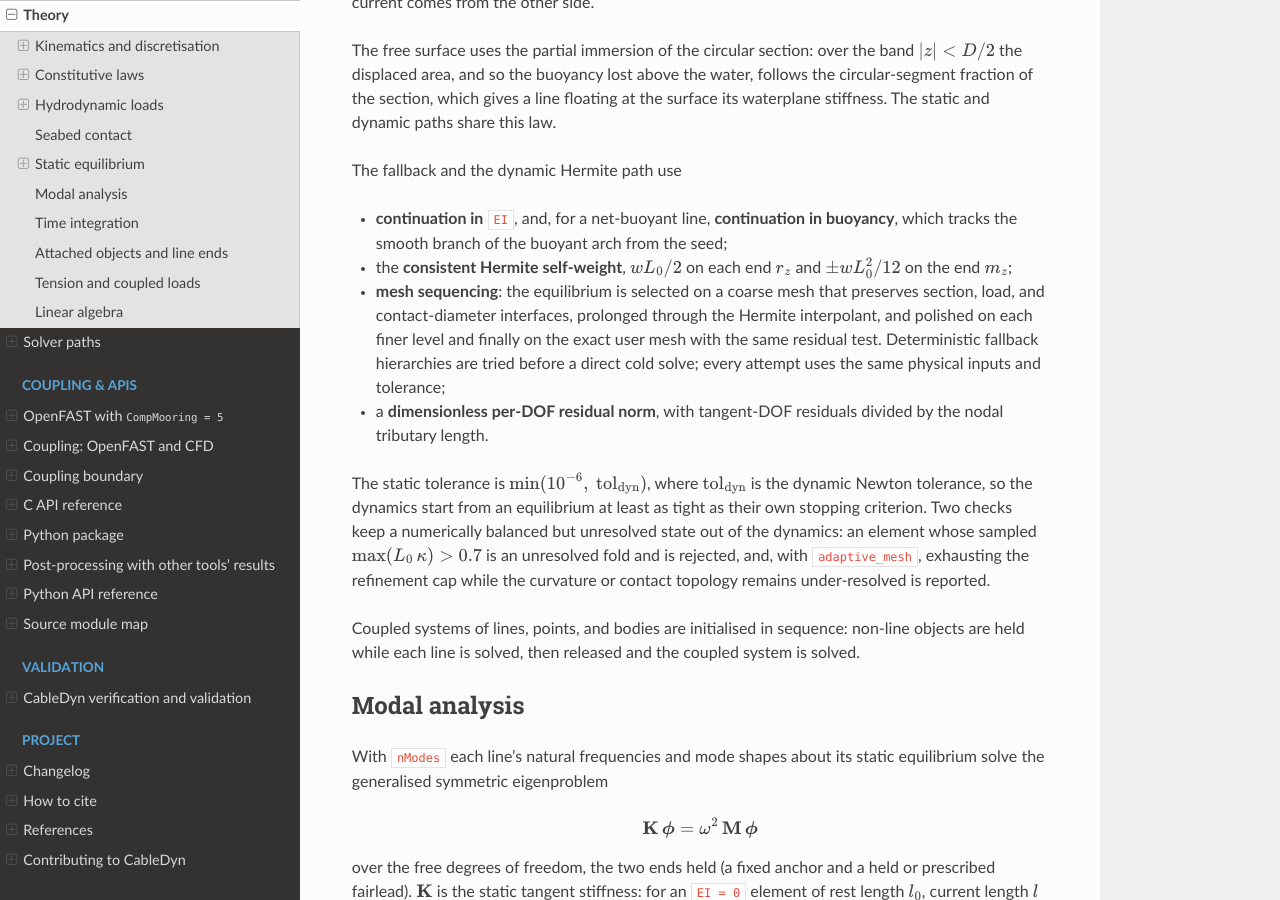
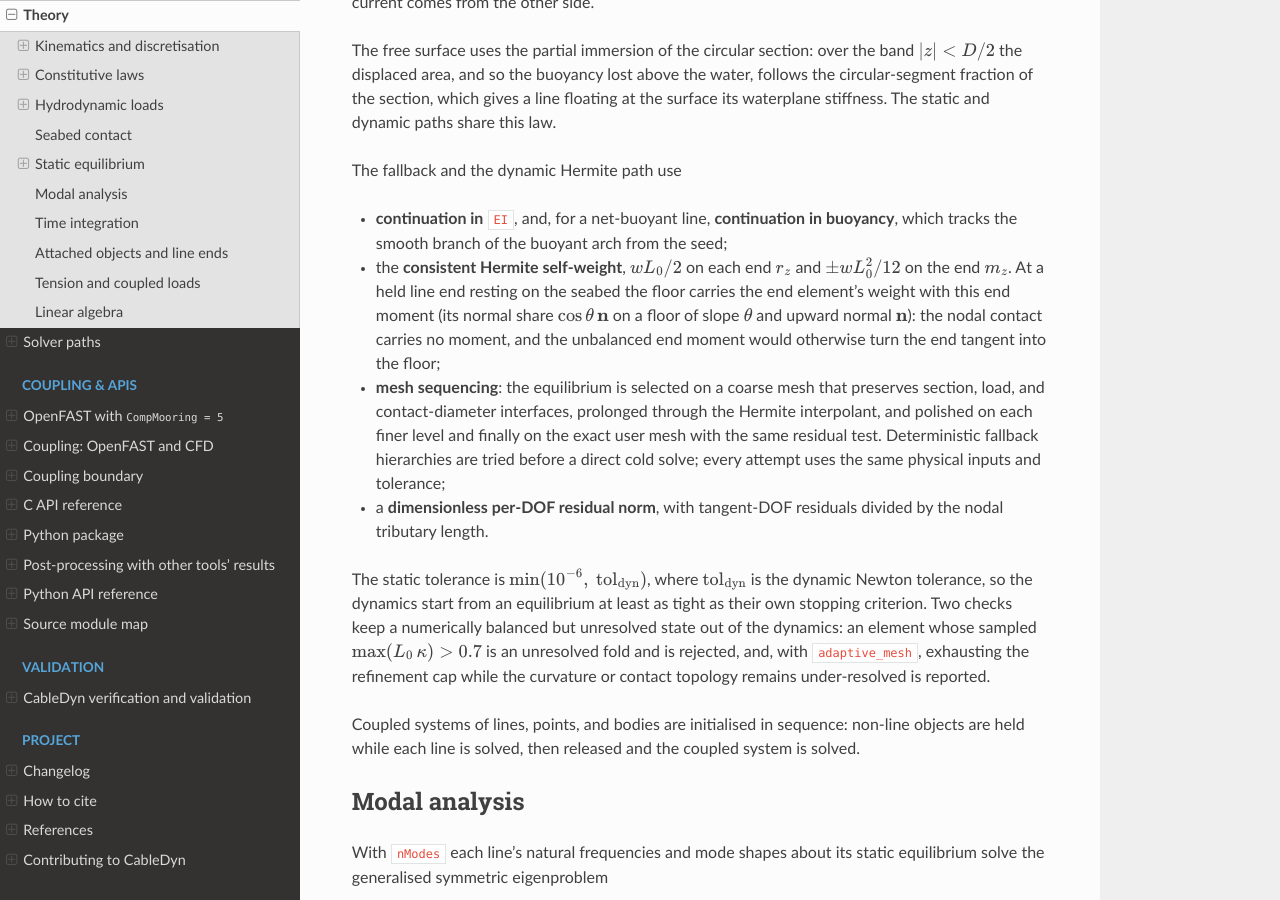
Before and after one commit to SMI-Lab-Inha/CableDyn, a Sphinx documentation site: the page built from doc/theory.rst, in a window 1280 px wide and 900 px high, scrolled down 19291 px. Built offline with Sphinx 7.4.7 and the Read the Docs theme 3.1.0, drawn with Linux system fonts in a browser that asks for light colours.

Commit message:
fix: carry the end weight moment at an anchor resting on the seabed
A one-hour coupled OpenFAST run of the IEA-15 MW mixed deck showed the
power cable's anchor tension jump from 1.22 kN to 3.1 kN about 25 s in
and stay there while the platform drifted toward the anchor; without
seabed friction it declined to 0.6 kN.

The friction law is not at fault. The seabed contact acts at the nodes,
which carry no moment, so at a held anchor end resting on the floor the
consistent end moment of the end element's weight (w L^2 / 12) had
nothing to react it: the free end tangent turned 1.9 deg into the
floor, the element dipped 27 mm below the seabed between its nodes, and
membrane locking put -47 kN to +127 kN of axial force in it about a
1.2 kN line tension. The compressed part buckles sideways once the
hang-off sways; the bowing element pulls its neighbours toward the
anchor and friction locks them there. Without friction the end nodes
wandered by up to 0.18 m.

The seabed now carries the end element's weight moment at a held line
end resting on the floor, along the floor normal on a slope, in the
statics and the dynamics (a constant load; the tangent is unchanged).
The static near-anchor tension is uniform (1218.204 N) and the anchor
curvature drops from 1.5e-2 to 9e-7 1/m; the coupled anchor tension
stays at 1.22-1.38 kN. Lines whose held end is off the floor are
byte-identical; the shipped finite-EI examples with a grounded anchor
change by at most 0.7 N.

A regression test sways the hang-off of that cable for 30 s. Two decks
of the statics matrix change outcome, with the evidence in the matrix:
LW_1015__cur_fr fails closed (its old hairpin is reachable only through
compression, which its tension-only deck rules out), and CUR_1013 now
finds the equilibrium with the grounded run turned sideways, because a
refinement stopped on compression in a current now names the current
limit and the driver retries out of the plane.

Signed-off-by: Jae Hoon Seo <jaehoon.seo@inha.ac.kr>

```diff
--- a/doc/theory.rst
+++ b/doc/theory.rst
@@ -1031,7 +1031,11 @@ The fallback and the dynamic Hermite path use
 - **continuation in** ``EI``, and, for a net-buoyant line, **continuation in buoyancy**, which
   tracks the smooth branch of the buoyant arch from the seed;
 - the **consistent Hermite self-weight**, :math:`wL_0/2` on each end :math:`r_z` and
-  :math:`\pm wL_0^2/12` on the end :math:`m_z`;
+  :math:`\pm wL_0^2/12` on the end :math:`m_z`. At a held line end resting on the seabed the
+  floor carries the end element's weight with this end moment (its normal share
+  :math:`\cos\theta\,\mathbf{n}` on a floor of slope :math:`\theta` and upward normal
+  :math:`\mathbf{n}`): the nodal contact carries no moment, and the unbalanced end moment
+  would otherwise turn the end tangent into the floor;
 - **mesh sequencing**: the equilibrium is selected on a coarse mesh that preserves section,
   load, and contact-diameter interfaces, prolonged through the Hermite interpolant, and polished
   on each finer level and finally on the exact user mesh with the same residual test. Deterministic
```
Also changed, not shown: CHANGELOG.md (+23 -0 lines), 7 other files.
